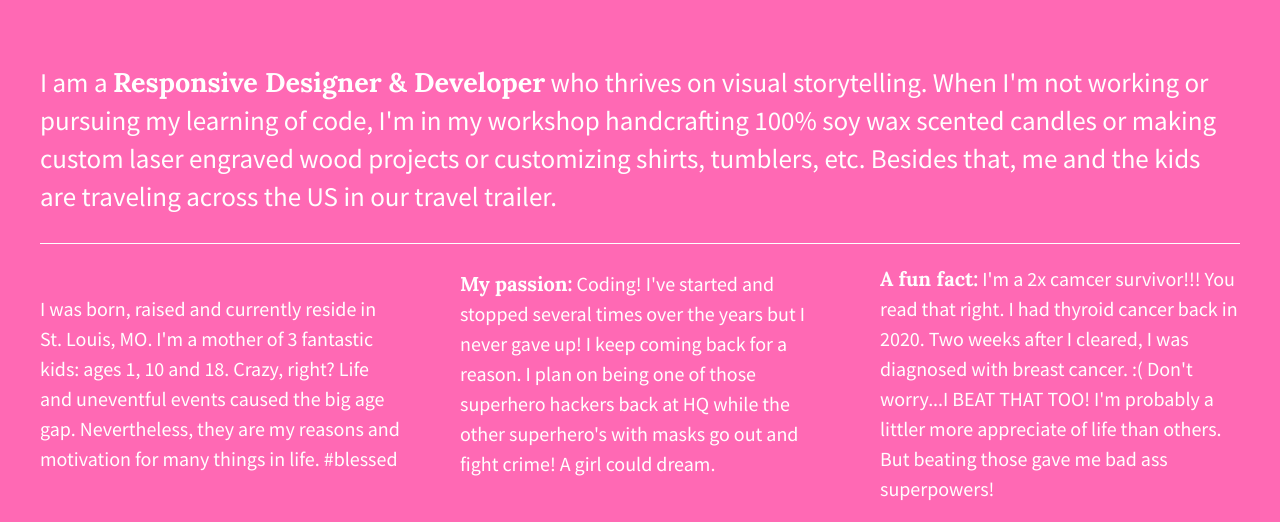
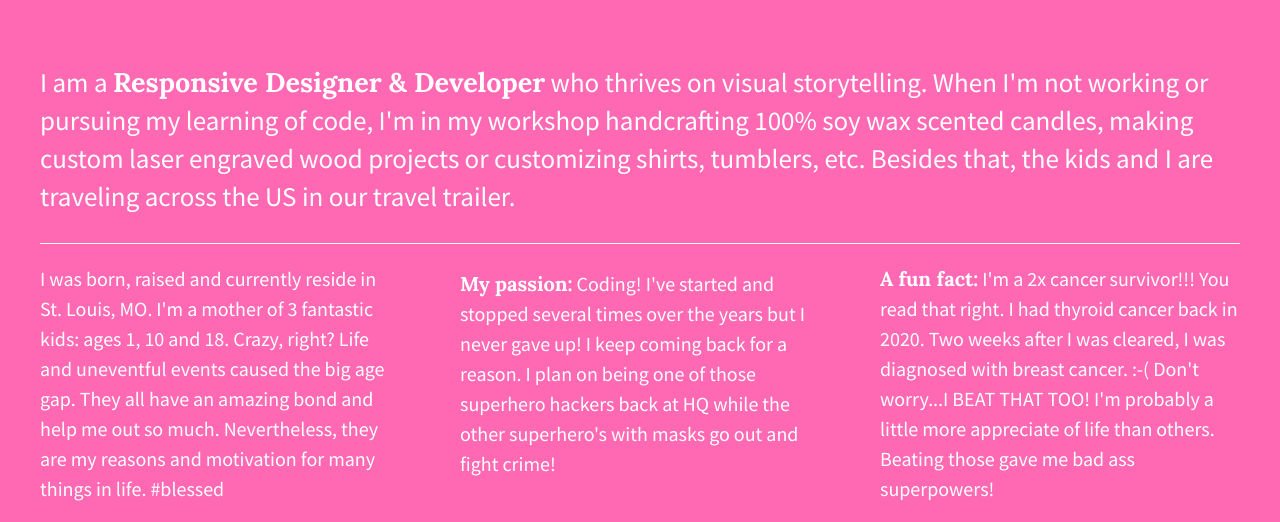
Before and after one commit to iamtenille314/center-divs-flexbox, a plain HTML site: page index.html in a window 1280 px wide. Shown: the part 127-649 px from the top of the page. Drawn offline with nearby package versions, Linux system fonts and the light colour scheme.

Commit message:
Corrected typos

```diff
--- a/index.html
+++ b/index.html
@@ -27,17 +27,17 @@
                 <h1>Hi. I'm Tenille.</h1>
             </header>
             <main>
-                <p>I am a <span>Responsive Designer & Developer</span> who thrives on visual storytelling. When I'm not working or pursuing my learning of code, I'm in my workshop handcrafting 100% soy wax scented candles or making custom laser engraved wood projects or customizing shirts, tumblers, etc. Besides that, me and the kids are traveling across the US in our travel trailer.
+                <p>I am a <span>Responsive Designer & Developer</span> who thrives on visual storytelling. When I'm not working or pursuing my learning of code, I'm in my workshop handcrafting 100% soy wax scented candles, making custom laser engraved wood projects or customizing shirts, tumblers, etc. Besides that, the kids and I are traveling across the US in our travel trailer.
                 </p>
             </main>
             <div id="div-1" class="wrapper-items">
-                <p>I was born, raised and currently reside in St. Louis, MO. I'm a mother of 3 fantastic kids: ages 1, 10 and 18. Crazy, right? Life and uneventful events caused the big age gap. Nevertheless, they are my reasons and motivation for many things in life. #blessed </p>
+                <p>I was born, raised and currently reside in St. Louis, MO. I'm a mother of 3 fantastic kids: ages 1, 10 and 18. Crazy, right? Life and uneventful events caused the big age gap. They all have an amazing bond and help me out so much. Nevertheless, they are my reasons and motivation for many things in life. #blessed </p>
             </div>
             <div id="div-2" class="wrapper-items">
-                <p<><span>My passion:</span> Coding! I've started and stopped several times over the years but I never gave up! I keep coming back for a reason. I plan on being one of those superhero hackers back at HQ while the other superhero's with masks go out and fight crime! A girl could dream. </p>
+                <p<><span>My passion:</span> Coding! I've started and stopped several times over the years but I never gave up! I keep coming back for a reason. I plan on being one of those superhero hackers back at HQ while the other superhero's with masks go out and fight crime! </p>
             </div>
             <div id="div-3" class="wrapper-items">
-                <p><span>A fun fact:</span> I'm a 2x camcer survivor!!! You read that right. I had thyroid cancer back in 2020. Two weeks after I cleared, I was diagnosed with breast cancer. :( Don't worry...I BEAT THAT TOO! I'm probably a littler more appreciate of life than others. But beating those gave me bad ass superpowers!</p>
+                <p><span>A fun fact:</span> I'm a 2x cancer survivor!!! You read that right. I had thyroid cancer back in 2020. Two weeks after I was cleared, I was diagnosed with breast cancer. :-( Don't worry...I BEAT THAT TOO! I'm probably a little more appreciate of life than others. Beating those gave me bad ass superpowers!</p>
             </div>
             <footer>
                 <i class="fab fa-twitter"></i>
```
